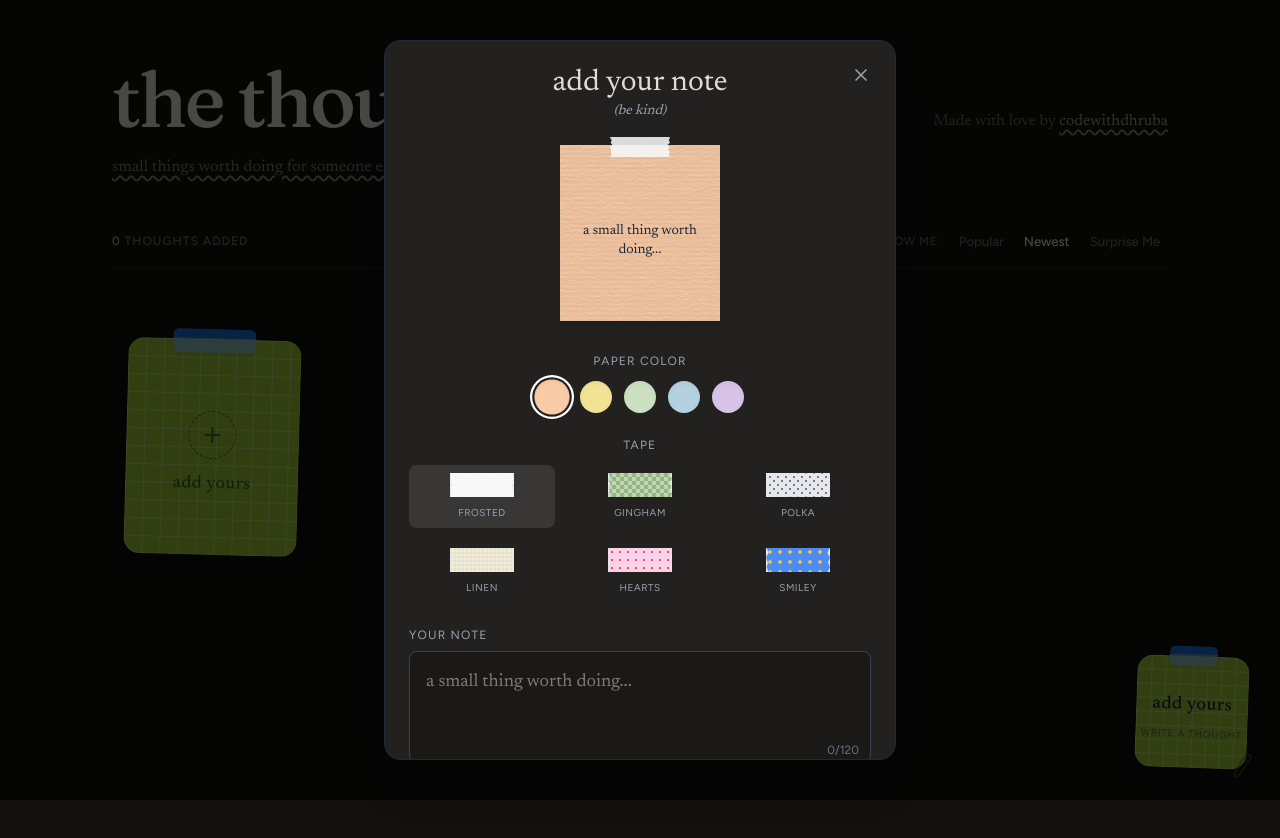
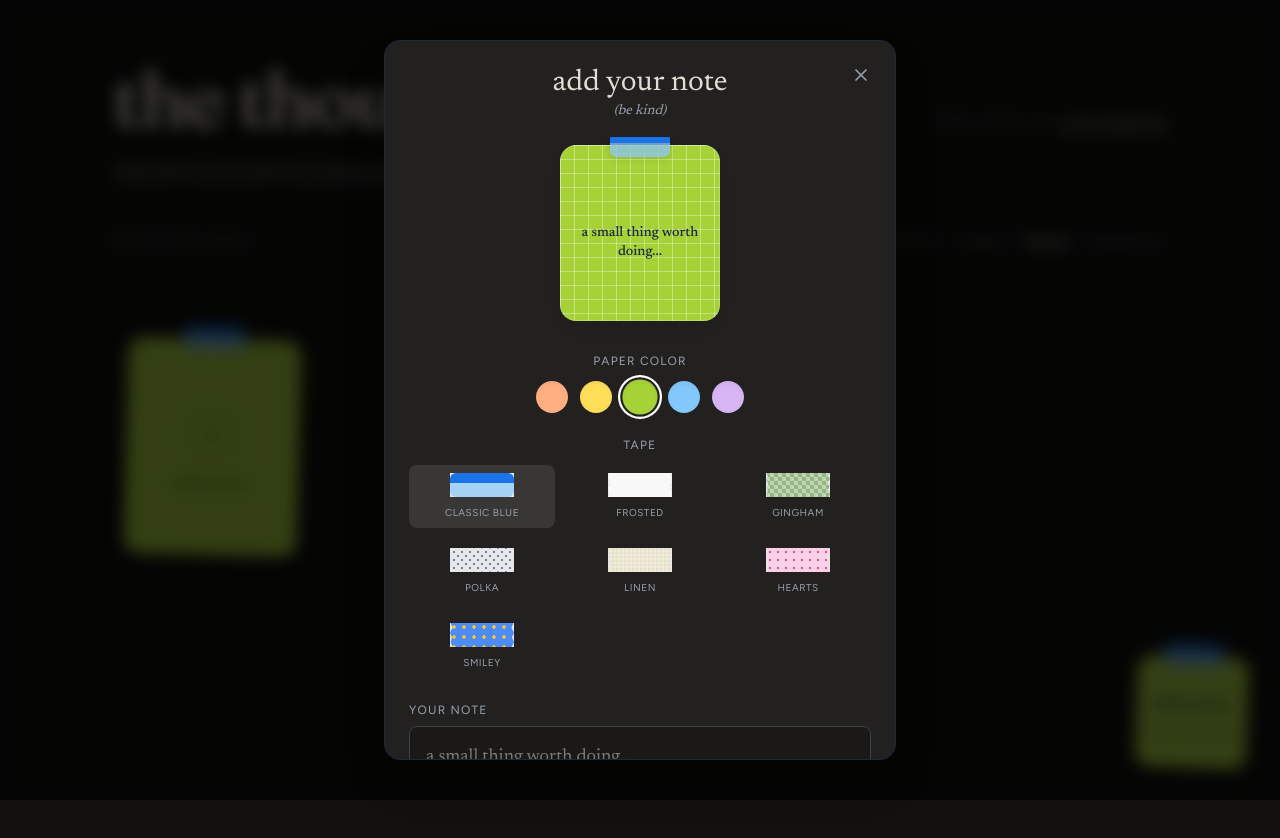
Before and after one commit to codewithdhruba01/YourThought, a React (Vite) app: page / in a window 1280 px wide. Both pictures are taken after a click on the button "add yours". Shown: the top 838 px of the page. Built offline with nearby package versions, Linux system fonts and the light colour scheme.

Commit message:
Update color palette and tape styles for improved UI consistency

```diff
--- a/src/components/AddThoughtModal.tsx
+++ b/src/components/AddThoughtModal.tsx
@@ -12,14 +12,15 @@ interface AddThoughtModalProps {
 }
 
 const PAPER_COLORS: { id: PaperColor; hex: string }[] = [
-  { id: 'peach', hex: '#f9cba7' },
-  { id: 'yellow', hex: '#f2e394' },
-  { id: 'green', hex: '#cbe0c1' },
-  { id: 'blue', hex: '#b4d1e2' },
-  { id: 'lavender', hex: '#d8c3e8' },
+  { id: 'peach', hex: '#FFAF82' },
+  { id: 'yellow', hex: '#FFDF59' },
+  { id: 'green', hex: '#A6D238' },
+  { id: 'blue', hex: '#82C8FA' },
+  { id: 'lavender', hex: '#D7B4F3' },
 ];
 
 const TAPE_TYPES: { id: TapeType; label: string }[] = [
+  { id: 'classic', label: 'Classic Blue' },
   { id: 'frosted', label: 'Frosted' },
   { id: 'gingham', label: 'Gingham' },
   { id: 'polka', label: 'Polka' },
@@ -31,16 +32,16 @@ const TAPE_TYPES: { id: TapeType; label: string }[] = [
 export function AddThoughtModal({ isOpen, onClose, onSubmit }: AddThoughtModalProps) {
   const [text, setText] = useState('');
   const [author, setAuthor] = useState('');
-  const [paperColor, setPaperColor] = useState<PaperColor>('peach');
-  const [tape, setTape] = useState<TapeType>('frosted');
+  const [paperColor, setPaperColor] = useState<PaperColor>('green');
+  const [tape, setTape] = useState<TapeType>('classic');
 
   // Reset form when opened
   useEffect(() => {
     if (isOpen) {
       setText('');
       setAuthor('');
-      setPaperColor('peach');
-      setTape('frosted');
+      setPaperColor('green');
+      setTape('classic');
     }
   }, [isOpen]);
 
@@ -62,12 +63,12 @@ export function AddThoughtModal({ isOpen, onClose, onSubmit }: AddThoughtModalPr
     onClose();
   };
 
-  const previewColorClasses = {
-    peach: 'bg-[var(--color-paper-peach)]',
-    yellow: 'bg-[var(--color-paper-yellow)]',
-    green: 'bg-[var(--color-paper-green)]',
-    blue: 'bg-[var(--color-paper-blue)]',
-    lavender: 'bg-[var(--color-paper-lavender)]',
+  const previewColorClasses: Record<PaperColor, string> = {
+    peach: '#FFAF82',
+    yellow: '#FFDF59',
+    green: '#A6D238', // Vibrant green from reference
+    blue: '#82C8FA',
+    lavender: '#D7B4F3',
   };
 
   return (
@@ -111,13 +112,21 @@ export function AddThoughtModal({ isOpen, onClose, onSubmit }: AddThoughtModalPr
               {/* Live Preview */}
               <div className="flex justify-center mt-2">
                 <div
-                  className={clsx(
-                    "relative paper-texture w-40 h-44 p-4 pt-8 flex flex-col items-center justify-center text-center shadow-md",
-                    previewColorClasses[paperColor]
-                  )}
+                  className="relative w-40 h-44 p-4 pt-8 flex flex-col items-center justify-center text-center rounded-2xl"
+                  style={{
+                    backgroundColor: previewColorClasses[paperColor],
+                    backgroundImage: `
+                      linear-gradient(rgba(255, 255, 255, 0.35) 1px, transparent 1px),
+                      linear-gradient(90deg, rgba(255, 255, 255, 0.35) 1px, transparent 1px)
+                    `,
+                    backgroundSize: '14px 14px',
+                    boxShadow: '0 8px 16px -4px rgba(0,0,0,0.15), inset 0 0 0 1px rgba(255,255,255,0.2)'
+                  }}
                 >
-                  <div className={clsx("tape-base absolute -top-[1.2rem] left-1/2 w-[55%] h-[2.4rem]", `tape-${tape}`)} style={{ transform: 'translateX(-50%)' }} />
-                  <p className="font-serif text-sm leading-snug text-gray-800 break-words w-full line-clamp-4">
+                  {/* Tape */}
+                  <div className={clsx("tape-base absolute -top-2.5 left-1/2 w-[48%] h-6 z-10", `tape-${tape}`)} style={{ transform: 'translateX(-50%)' }} />
+
+                  <p className="font-serif text-sm leading-snug text-gray-800 wrap-break-word w-full line-clamp-4 font-medium mt-1">
                     {text || "a small thing worth doing..."}
                   </p>
                 </div>
@@ -146,6 +155,8 @@ export function AddThoughtModal({ isOpen, onClose, onSubmit }: AddThoughtModalPr
                     ))}
                   </div>
                 </div>
+
+
 
                 {/* Tape Type */}
                 <div>
--- a/src/components/FloatingAddButton.tsx
+++ b/src/components/FloatingAddButton.tsx
@@ -24,16 +24,7 @@ export function FloatingAddButton({ onClick }: FloatingAddButtonProps) {
         }}
       >
         {/* Tape */}
-        <div
-          className="absolute -top-2.5 left-1/2 w-12 h-5 z-10 flex flex-col rounded-md overflow-hidden"
-          style={{
-            transform: 'translateX(-50%)',
-            boxShadow: '0 2px 4px rgba(0,0,0,0.1)'
-          }}
-        >
-          <div className="h-[40%] w-full bg-[#1A73E8]"></div>
-          <div className="h-[60%] w-full" style={{ backgroundColor: 'rgba(144, 202, 249, 0.75)' }}></div>
-        </div>
+        <div className="tape-base tape-classic absolute -top-2.5 left-1/2 w-12 h-5 z-10" style={{ transform: 'translateX(-50%)' }} />
 
         <div className="flex flex-col items-center space-y-2 mt-2 z-10">
           <span className="font-serif text-lg text-gray-800 tracking-wide font-medium">add yours</span>
--- a/src/components/ThoughtCard.tsx
+++ b/src/components/ThoughtCard.tsx
@@ -49,16 +49,7 @@ export function ThoughtCard({ thought, onLikeToggle }: ThoughtCardProps) {
         }}
       >
         {/* Tape */}
-        <div
-          className="absolute -top-2.5 left-1/2 w-[48%] h-6 z-10 flex flex-col rounded-md overflow-hidden"
-          style={{
-            transform: 'translateX(-50%)',
-            boxShadow: '0 2px 4px rgba(0,0,0,0.1)'
-          }}
-        >
-          <div className="h-[40%] w-full bg-[#1A73E8]"></div>
-          <div className="h-[60%] w-full" style={{ backgroundColor: 'rgba(144, 202, 249, 0.75)' }}></div>
-        </div>
+        <div className={clsx("tape-base absolute -top-2.5 left-1/2 w-[48%] h-6 z-10", `tape-${thought.tape}`)} style={{ transform: 'translateX(-50%)' }} />
 
         {/* Content */}
         <div className="flex-1 flex flex-col items-center justify-center gap-[0.4rem] w-full mt-4">
--- a/src/components/ThoughtWall.tsx
+++ b/src/components/ThoughtWall.tsx
@@ -59,16 +59,7 @@ export function ThoughtWall({ thoughts, onLikeToggle, onAddClick }: ThoughtWallP
                   }}
                 >
                   {/* Tape */}
-                  <div
-                    className="absolute -top-2.5 left-1/2 w-[48%] h-6 z-10 flex flex-col rounded-md overflow-hidden"
-                    style={{
-                      transform: 'translateX(-50%)',
-                      boxShadow: '0 2px 4px rgba(0,0,0,0.1)'
-                    }}
-                  >
-                    <div className="h-[40%] w-full bg-[#1A73E8]"></div>
-                    <div className="h-[60%] w-full" style={{ backgroundColor: 'rgba(144, 202, 249, 0.75)' }}></div>
-                  </div>
+                  <div className="tape-base tape-classic absolute -top-2.5 left-1/2 w-[48%] h-6 z-10" style={{ transform: 'translateX(-50%)' }} />
 
                   {/* Content */}
                   <div className="flex flex-col items-center justify-center gap-3 relative z-10 mt-4">
--- a/src/index.css
+++ b/src/index.css
@@ -113,4 +113,10 @@
     opacity: 0.9;
     clip-path: polygon(1% 0%, 4% 20%, 0% 40%, 3% 60%, 1% 80%, 4% 100%, 96% 100%, 100% 80%, 97% 60%, 100% 40%, 96% 20%, 99% 0%);
   }
+
+  .tape-classic {
+    background: linear-gradient(to bottom, #1A73E8 0%, #1A73E8 40%, rgba(144, 202, 249, 0.75) 40%, rgba(144, 202, 249, 0.75) 100%);
+    clip-path: none;
+    border-radius: 6px;
+  }
 }
--- a/src/types.ts
+++ b/src/types.ts
@@ -1,5 +1,5 @@
 export type PaperColor = 'peach' | 'yellow' | 'green' | 'blue' | 'lavender';
-export type TapeType = 'frosted' | 'gingham' | 'polka' | 'linen' | 'hearts' | 'smiley';
+export type TapeType = 'frosted' | 'gingham' | 'polka' | 'linen' | 'hearts' | 'smiley' | 'stars' | 'classic';
 
 export type Thought = {
   id: string;
```
